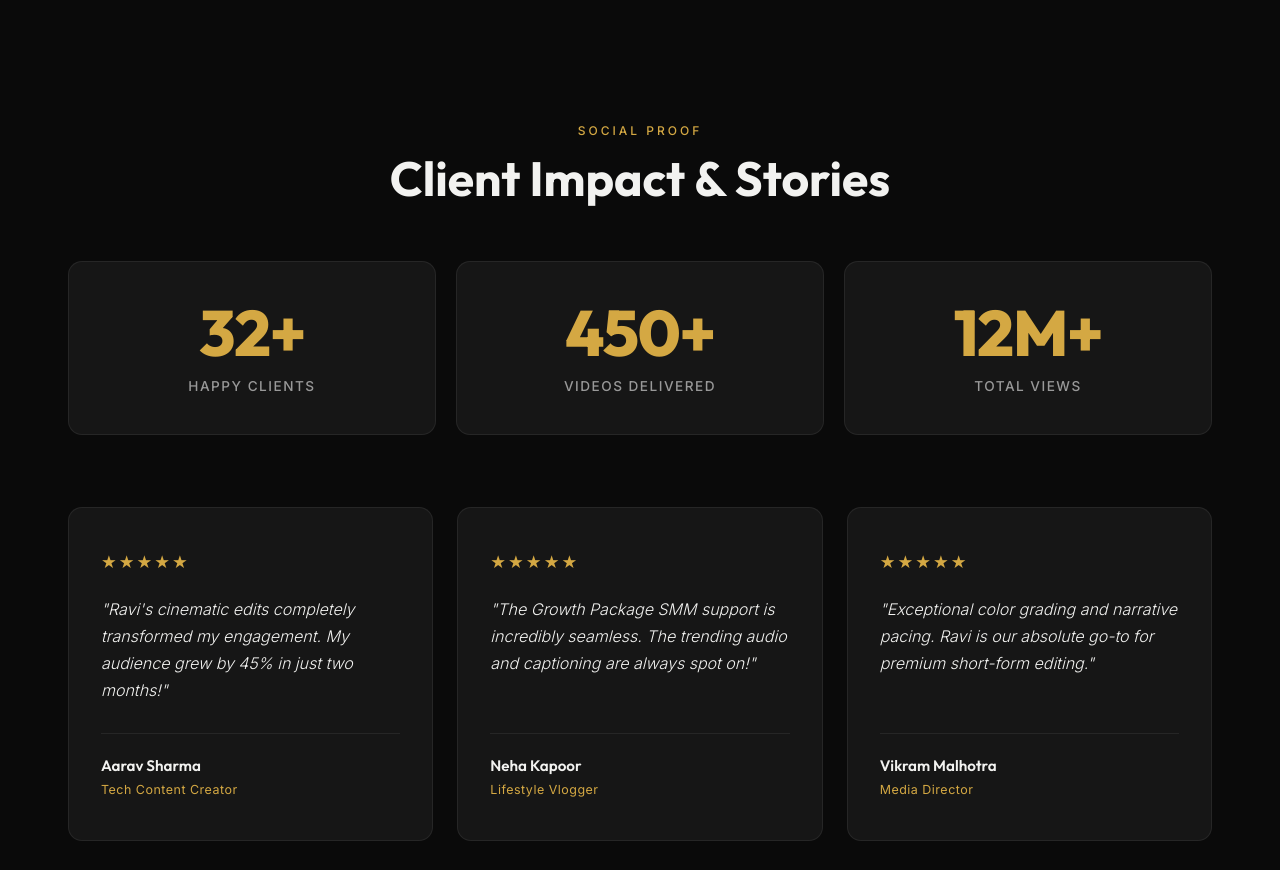
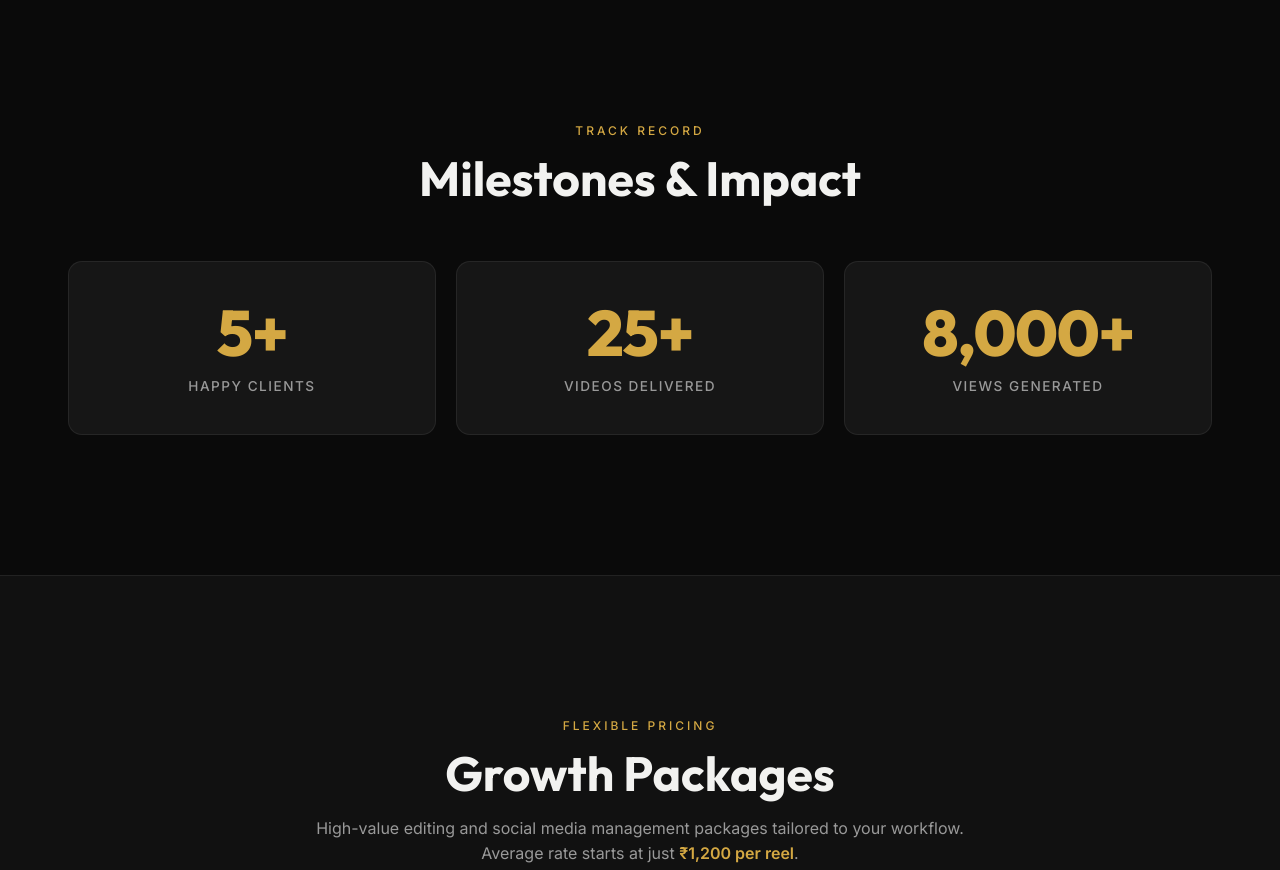
Before and after one commit to Ravi-5-1/Portfolio, a plain HTML site: page index.html in a window 1280 px wide. Shown: the part 2220-3090 px from the top of the page. Drawn offline with Linux system fonts and the light colour scheme.

Commit message:
style: adjust stats to realistic numbers and remove text testimonials

```diff
--- a/index.html
+++ b/index.html
@@ -106,55 +106,27 @@
         </div>
     </section>
 
-    <!-- Stats & Testimonials -->
+    <!-- Milestones & Track Record -->
     <section id="testimonials" class="testimonials section">
         <div class="container">
             <div class="testimonials-header animate-on-scroll">
-                <div class="testimonials-label">Social Proof</div>
-                <h2 class="testimonials-title">Client Impact & Stories</h2>
+                <div class="testimonials-label">Track Record</div>
+                <h2 class="testimonials-title">Milestones & Impact</h2>
             </div>
 
             <!-- Stats Grid -->
-            <div class="stats-grid animate-on-scroll">
+            <div class="stats-grid animate-on-scroll" style="margin-bottom: 0;">
                 <div class="stat-card">
-                    <div class="stat-number">32+</div>
+                    <div class="stat-number">5+</div>
                     <div class="stat-label">Happy Clients</div>
                 </div>
                 <div class="stat-card">
-                    <div class="stat-number">450+</div>
+                    <div class="stat-number">25+</div>
                     <div class="stat-label">Videos Delivered</div>
                 </div>
                 <div class="stat-card">
-                    <div class="stat-number">12M+</div>
-                    <div class="stat-label">Total Views</div>
-                </div>
-            </div>
-
-            <!-- Testimonials Grid -->
-            <div class="testimonials-grid animate-on-scroll">
-                <div class="testimonial-card">
-                    <div class="testimonial-rating">★★★★★</div>
-                    <p class="testimonial-text">"Ravi's cinematic edits completely transformed my engagement. My audience grew by 45% in just two months!"</p>
-                    <div class="testimonial-author">
-                        <div class="author-name">Aarav Sharma</div>
-                        <div class="author-role">Tech Content Creator</div>
-                    </div>
-                </div>
-                <div class="testimonial-card">
-                    <div class="testimonial-rating">★★★★★</div>
-                    <p class="testimonial-text">"The Growth Package SMM support is incredibly seamless. The trending audio and captioning are always spot on!"</p>
-                    <div class="testimonial-author">
-                        <div class="author-name">Neha Kapoor</div>
-                        <div class="author-role">Lifestyle Vlogger</div>
-                    </div>
-                </div>
-                <div class="testimonial-card">
-                    <div class="testimonial-rating">★★★★★</div>
-                    <p class="testimonial-text">"Exceptional color grading and narrative pacing. Ravi is our absolute go-to for premium short-form editing."</p>
-                    <div class="testimonial-author">
-                        <div class="author-name">Vikram Malhotra</div>
-                        <div class="author-role">Media Director</div>
-                    </div>
+                    <div class="stat-number">8,000+</div>
+                    <div class="stat-label">Views Generated</div>
                 </div>
             </div>
         </div>
```
